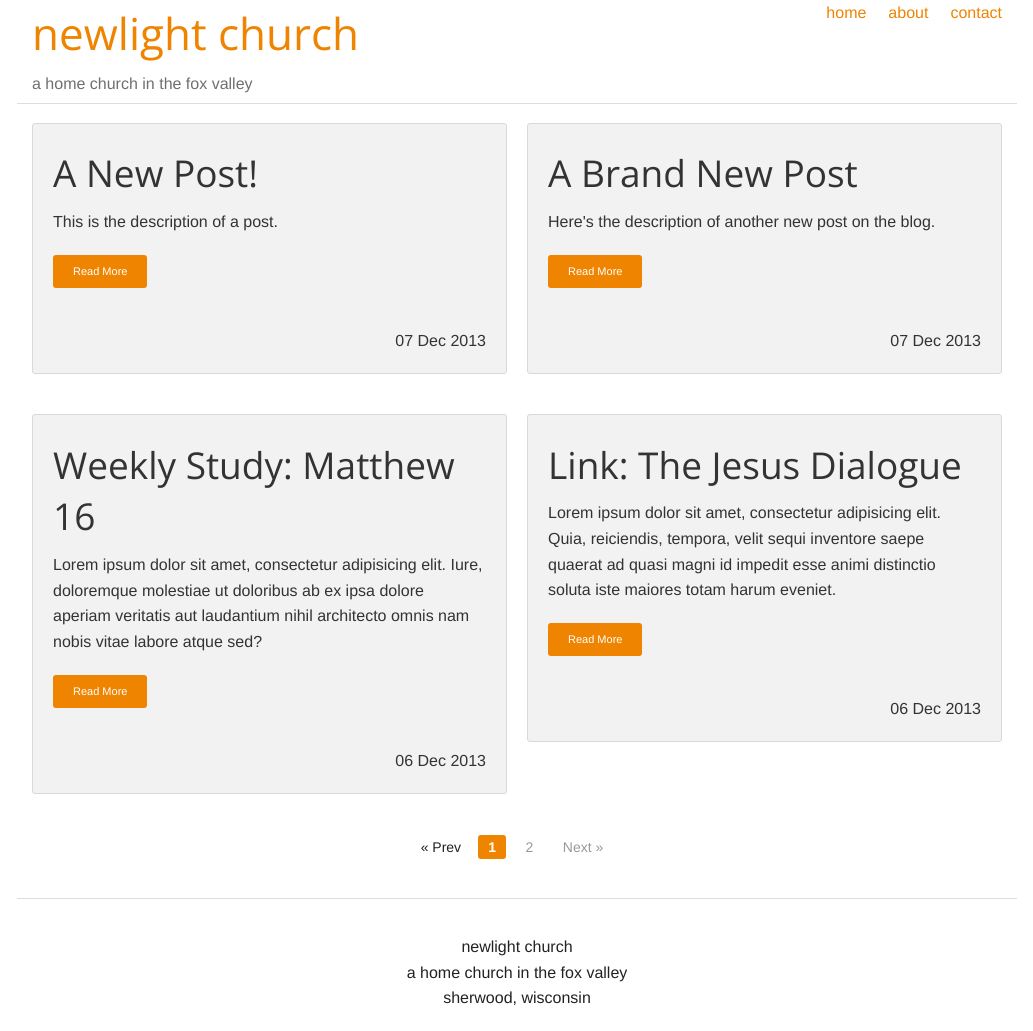
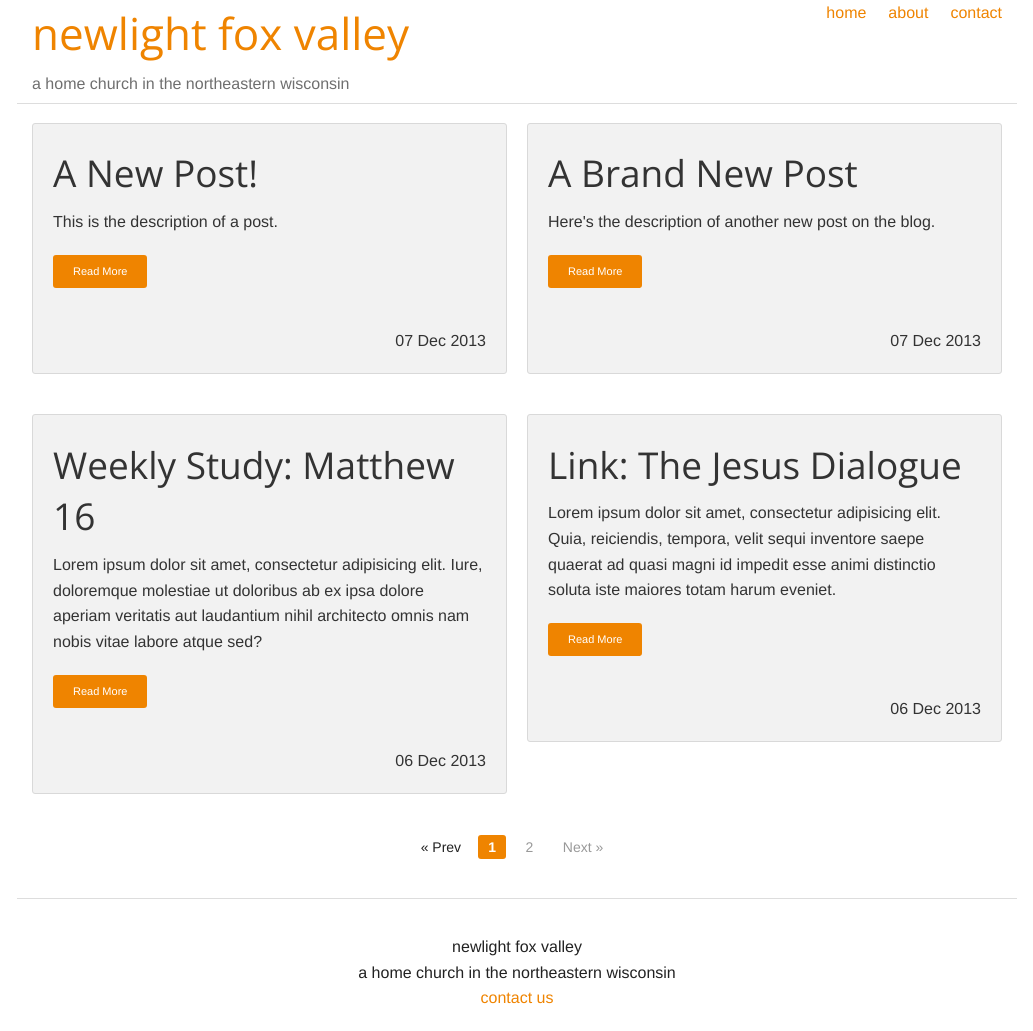
Before and after one commit to newlightchurch/newlightchurch.github.io, a Jekyll site: the page built from index.html, in a window 1280 px wide. Shown: the whole page, without its empty margins (123-1156 px from the left). Built offline with Jekyll 4.4.1, drawn with Linux system fonts in a browser that asks for light colours; Markdown is read by kramdown in place of the engine named in the settings; the list of posts is cut into pages by our own code.

Commit message:
title and tag line

```diff
--- a/_config.yml
+++ b/_config.yml
@@ -1,5 +1,5 @@
-name: newlight church
-tagline: a home church in the fox valley
+name: newlight fox valley
+tagline: a home church in the northeastern wisconsin
 markdown: redcarpet
 paginate: 4
 paginate_path: "blog/page:num"
--- a/_layouts/default.html
+++ b/_layouts/default.html
@@ -40,9 +40,9 @@
           <div class="large-12 columns text-center">
             <br>
             <p>
-              newlight church<br>
-              a home church in the fox valley<br>
-              sherwood, wisconsin
+              {{ site.name }}<br>
+              {{ site.tagline }}<br>
+              <a href="#">contact us</a>
             </p>
           </div>
         </footer>
```
